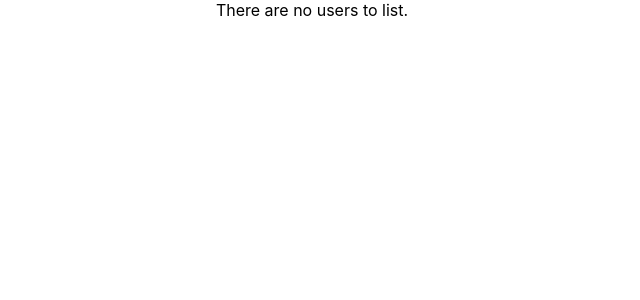
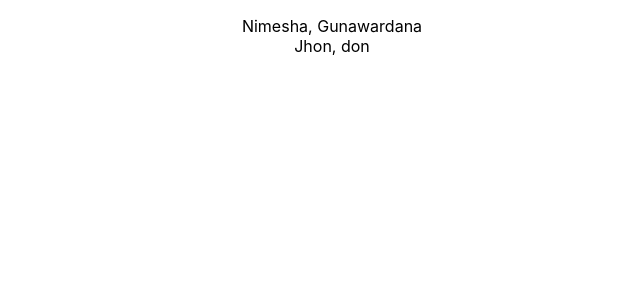
Before and after one commit to nimesha/User-Profiles, a React (Create React App) app: page / in a window 1280 px wide. Shown: the top 300 px of the page, without its empty margins (328-968 px from the left). Built offline with nearby package versions, Linux system fonts and the light colour scheme.

Commit message:
added test users

```diff
--- a/src/components/UserList.js
+++ b/src/components/UserList.js
@@ -7,7 +7,7 @@ const UserList = () => {
     <div className="user-list">
       <ul>
         {users.map(user => {
-            return <div>{user}</div>
+            return <div>{user.firstName}, {user.lastName}</div>
         })}
       </ul>
     </div>
--- a/src/contexts/UserContext.js
+++ b/src/contexts/UserContext.js
@@ -4,7 +4,10 @@ import { userReducer } from '../reducers/userReducer';
 export const UserContext = createContext();
 
 const UserContextProvider = (props) => {
-    const [users, dispatch] = useReducer(userReducer, []);
+    const [users, dispatch] = useReducer(userReducer, [
+        {firstName: 'Nimesha', lastName: "Gunawardana"},
+        {firstName: 'Jhon', lastName: "don"}
+    ]);
   return (
     <UserContext.Provider value={{ users, dispatch }}>
       {props.children}
```
